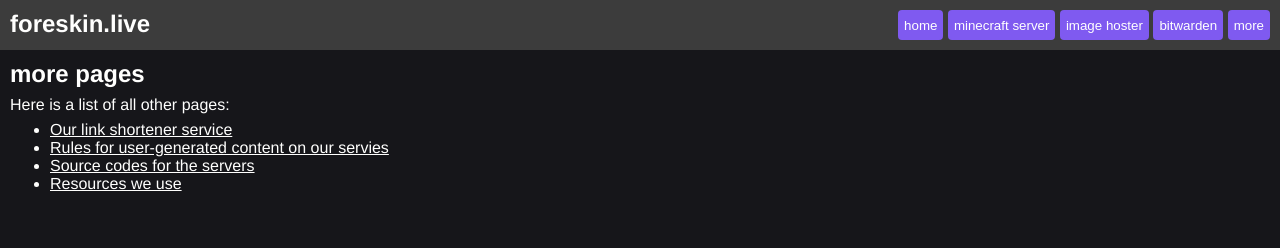
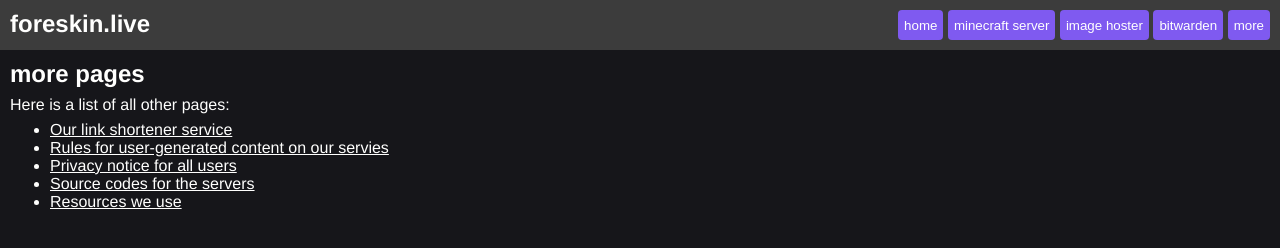
Before and after one commit to normanlol/foreskin.live, a plain HTML site: page more/index.html in a window 1280 px wide. Drawn offline with Linux system fonts and the light colour scheme.

Commit message:
added link to privacy notice in more

```diff
--- a/more/index.html
+++ b/more/index.html
@@ -26,6 +26,7 @@
                 <ul>
                     <li><a href="/linkshortener/">Our link shortener service</a></li>
                     <li><a href="/more/community-rules/">Rules for user-generated content on our servies</a></li>
+                    <li><a href="/more/privacy/">Privacy notice for all users</a></li>
                     <li><a href="/more/source-codes/">Source codes for the servers</a></li>
                     <li><a href="/more/resources/">Resources we use</a></li>
                 </ul>
```
